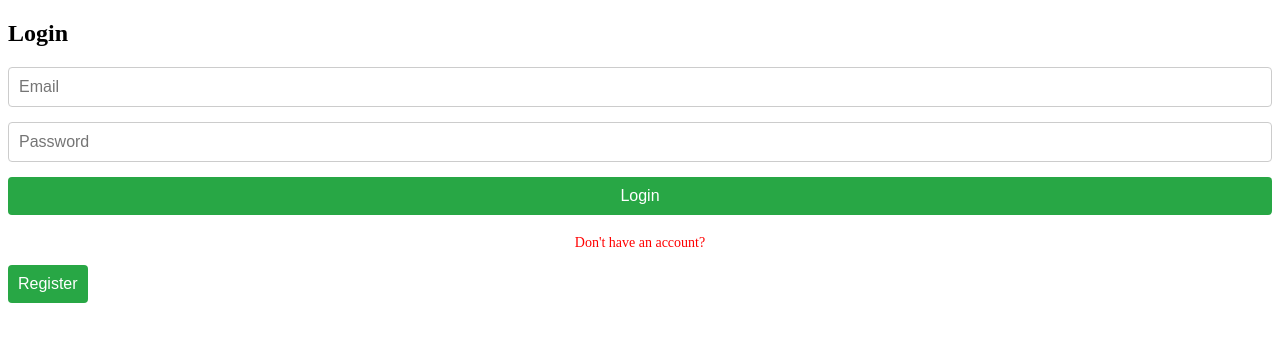
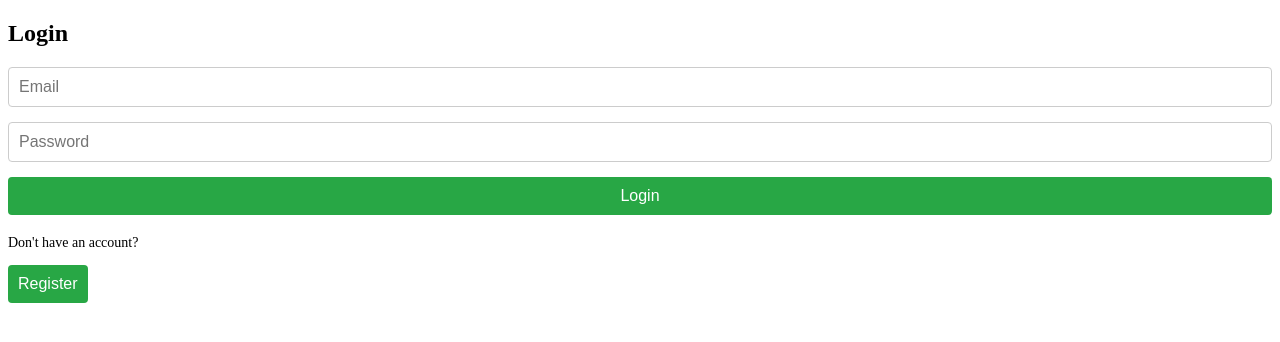
Before and after one commit to Dkwia/article-review-system-front, a React (Create React App) app: page / in a window 1280 px wide. Shown: the top 342 px of the page. Built offline with nearby package versions, Linux system fonts and the light colour scheme.

Commit message:
new styles for reviewer

```diff
--- a/src/styles/global.css
+++ b/src/styles/global.css
@@ -52,7 +52,5 @@ button:hover {
 }
 
 p {
-  color: red;
   font-size: 14px;
-  text-align: center;
 }
```
